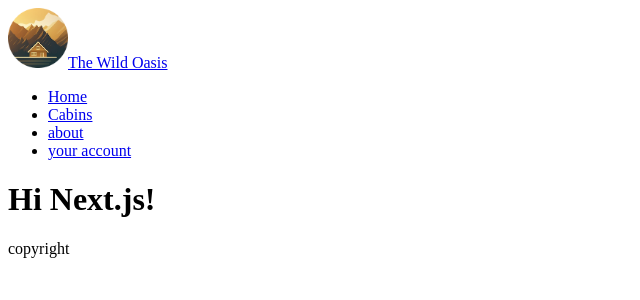
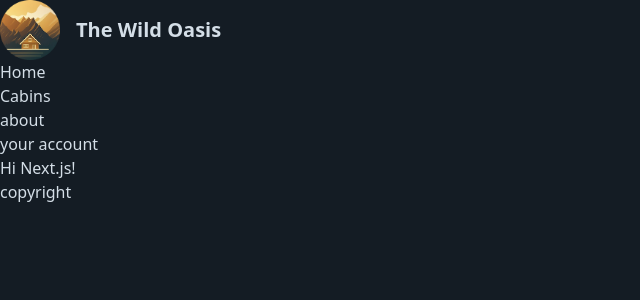
Before and after one commit to pawelsawczenko/the-wild-oasis-website, a Next.js app: page / in a window 1280 px wide. Shown: the top 300 px of the page, without its empty margins (0-640 px from the left). Built offline with nearby package versions, Linux system fonts and the light colour scheme.

Commit message:
seting up TailwindCSS & icons

```diff
--- a/app/_styles/globals.css
+++ b/app/_styles/globals.css
@@ -2,6 +2,7 @@
 @tailwind components;
 @tailwind utilities;
 
+/*
 @layer components {
   .spinner {
     margin: 3.2rem auto 1.6rem;
@@ -29,11 +30,13 @@
     }
   }
 }
-
+*/
 /* For data picker */
+/*
 .rdp {
   --rdp-cell-size: 32px !important;
   --rdp-accent-color: theme('colors.accent.500') !important;
   --rdp-background-color: theme('colors.accent.600') !important;
   margin: 0 !important;
 }
+*/
--- a/app/layout.tsx
+++ b/app/layout.tsx
@@ -1,5 +1,7 @@
 import Logo from "./_components/Logo";
 import Navigation from "./_components/Navigation";
+
+import "@/app/_styles/globals.css";
 
 export const metadata = {
   title: "The Wild Oasis",
@@ -13,7 +15,7 @@ export default function RootLayout({
 }) {
   return (
     <html lang="en">
-      <body>
+      <body className="bg-primary-950 text-primary-100 min-h-screen">
         <header>
           <Logo />
           <Navigation />
--- a/tailwind.config.ts
+++ b/tailwind.config.ts
@@ -9,8 +9,32 @@ const config: Config = {
   theme: {
     extend: {
       colors: {
-        background: "var(--background)",
-        foreground: "var(--foreground)",
+        primary: {
+          50: "#E1E8EF",
+          100: "#D4DEE7",
+          200: "#B7C7D7",
+          300: "#99B0C7",
+          400: "#7C99B6",
+          500: "#5E82A6",
+          600: "#4C6B8A",
+          700: "#3C546C",
+          800: "#2C3D4F",
+          900: "#1B2631",
+          950: "#141C24",
+        },
+        accent: {
+          50: "#FAF5F0",
+          100: "#F4ECE1",
+          200: "#E8D6BF",
+          300: "#DDC2A2",
+          400: "#D2AF84",
+          500: "#C69963",
+          600: "#B78343",
+          700: "#926835",
+          800: "#6C4D28",
+          900: "#4B351B",
+          950: "#382814",
+        },
       },
     },
   },
```
Also changed, not shown: package.json (+6 -5 lines), 1 other file (tests, documents, lock files or other folders).
